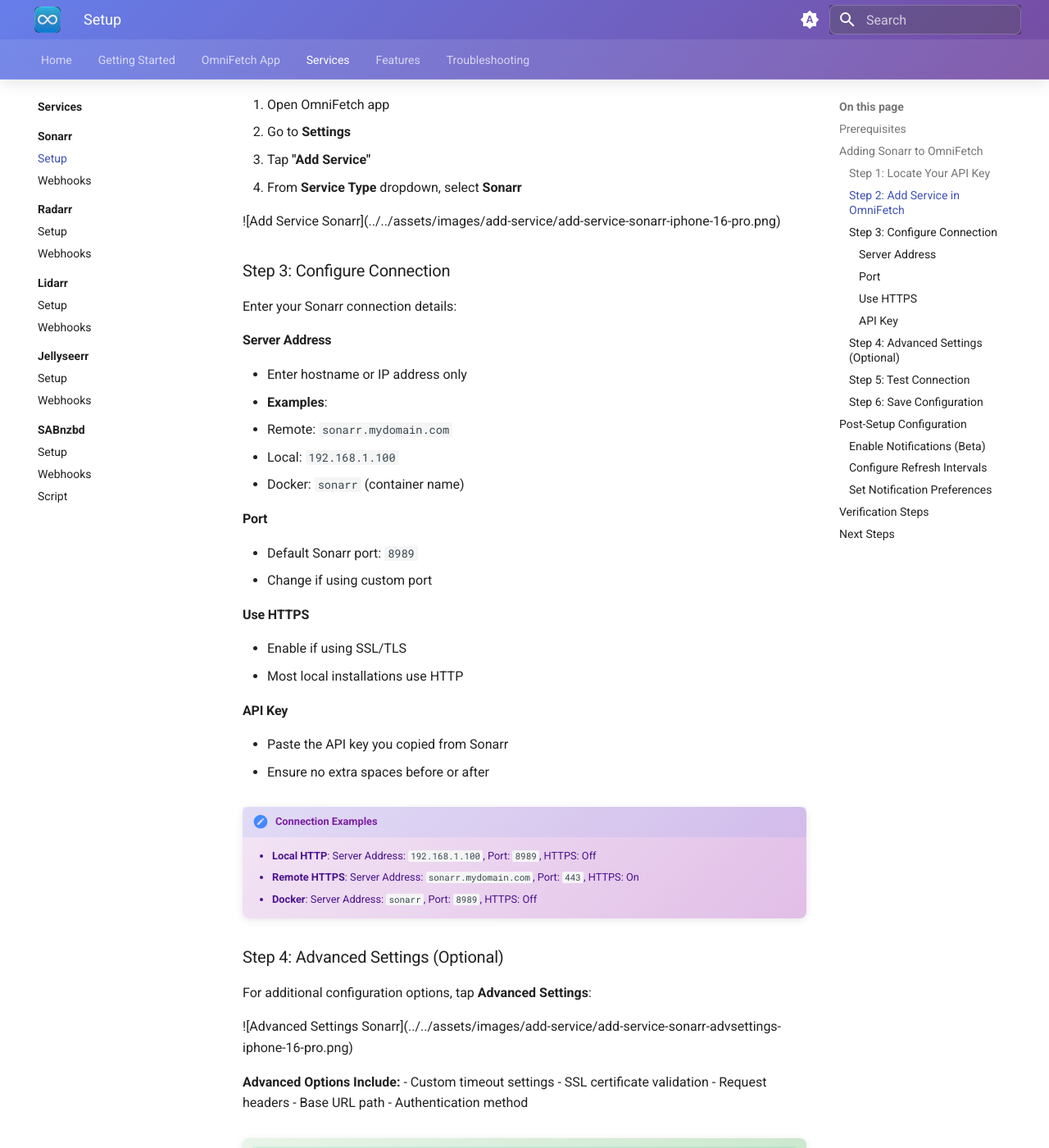
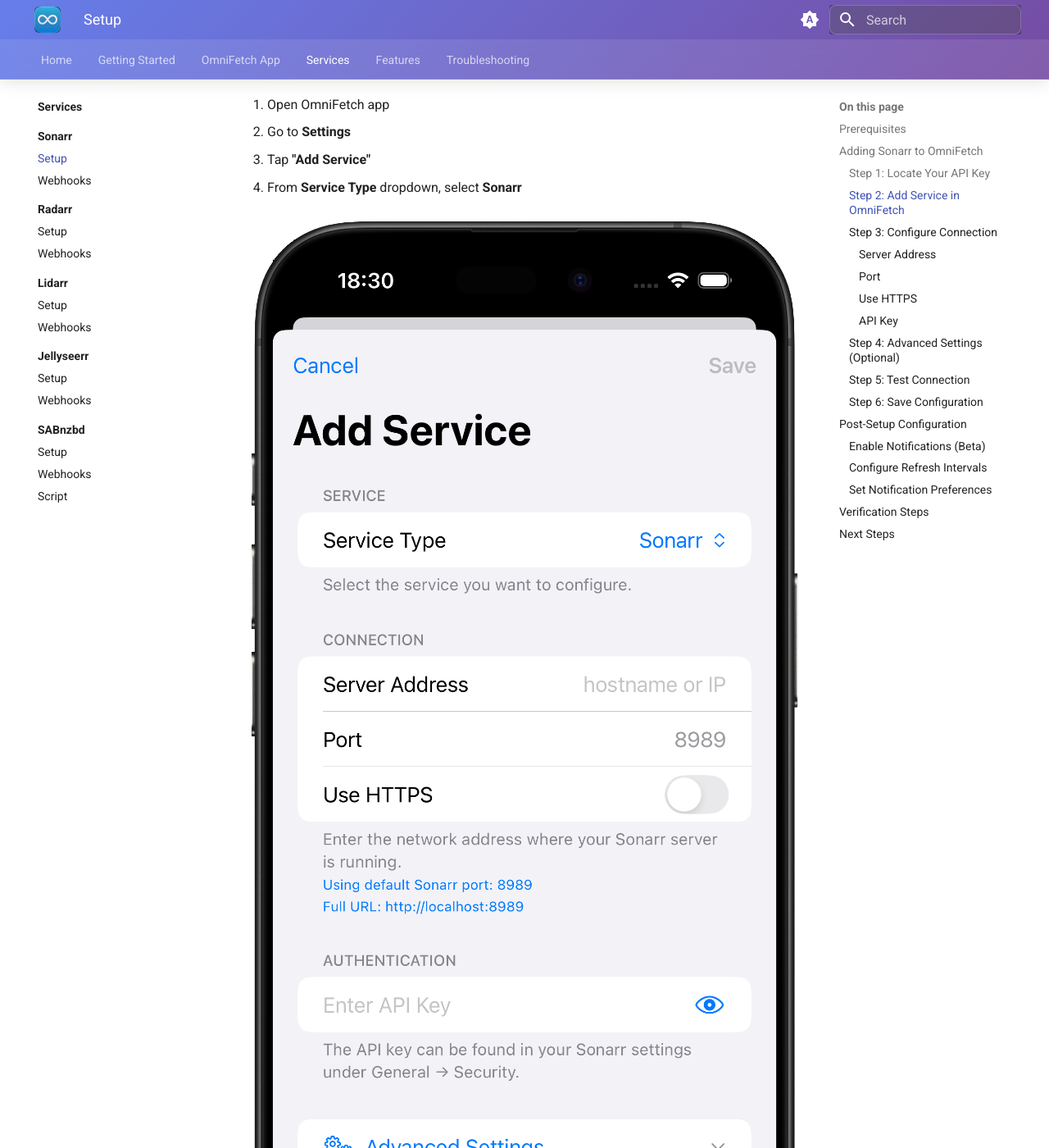
Before and after one commit to noodlemctwoodle/OmniFetch-Wiki, an MkDocs documentation site: the page built from docs/services/sonarr/setup.md, in a window 1280 px wide and 1400 px high, scrolled down 855 px. Shown: the whole window at 82% size. Built offline with MkDocs 1.6.1 and Material for MkDocs 9.7.7, drawn with Linux system fonts in a browser that asks for light colours.

Commit message:
fix(docs): remove obsolete iphone-mockup div wrappers from Sonarr images
- Removes <div class="iphone-mockup"> wrappers that were preventing image display
- Standardizes image markup to match other documentation files
- Fixes missing Sonarr setup and advanced settings images

```diff
--- a/docs/services/sonarr/setup.md
+++ b/docs/services/sonarr/setup.md
@@ -28,9 +28,7 @@
 3. Tap **"Add Service"**
 4. From **Service Type** dropdown, select **Sonarr**
 
-<div class="iphone-mockup">
 ![Add Service Sonarr](../../assets/images/add-service/add-service-sonarr-iphone-16-pro.png)
-</div>
 
 ### Step 3: Configure Connection
 
@@ -64,9 +62,7 @@
 
 For additional configuration options, tap **Advanced Settings**:
 
-<div class="iphone-mockup">
 ![Advanced Settings Sonarr](../../assets/images/add-service/add-service-sonarr-advsettings-iphone-16-pro.png)
-</div>
 
 **Advanced Options Include:**
 - Custom timeout settings
```
